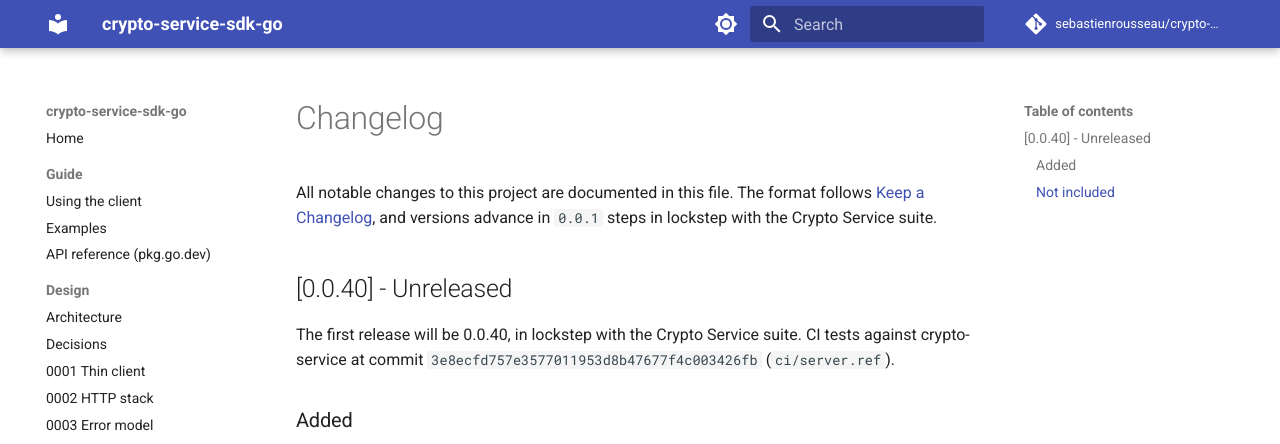
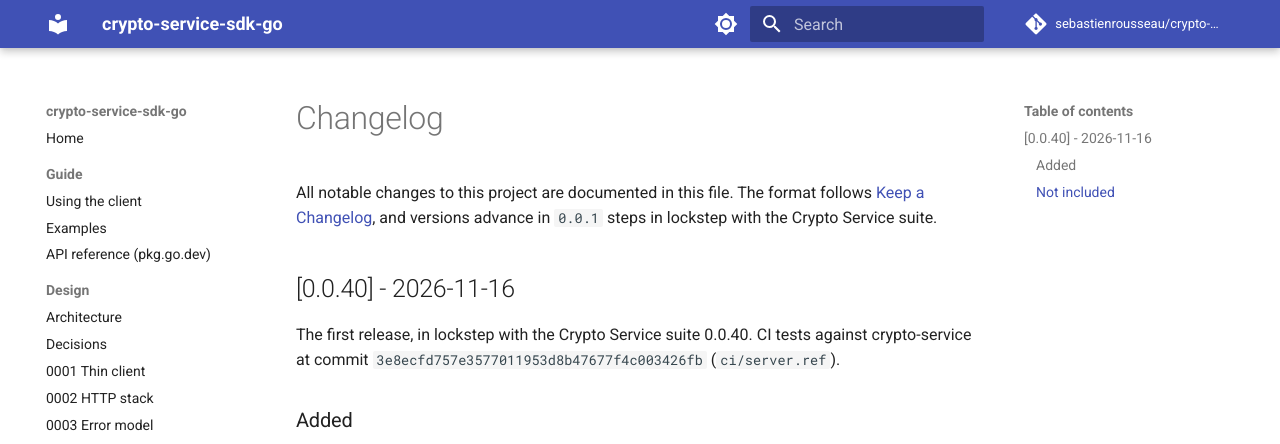
Before and after one commit to sebastienrousseau/crypto-service-sdk-go, an MkDocs documentation site: the page built from docs/project/changelog.md, in a window 1280 px wide and 1322 px high. Shown: the top 444 px of the window. Built offline with MkDocs 1.6.1 and Material for MkDocs 9.7.7, drawn with Linux system fonts in a browser that asks for light colours; comment, search, counter and statistics services are not loaded.

Commit message:
chore(release): date 0.0.40
Date the CHANGELOG heading 2026-11-16 and record date-released in
CITATION.cff. The tag run of the release workflow failed because
scripts/verify-release-versions --release wants a dated heading, not
"Unreleased".

Mark 0.0.40 as the current, supported release in the SECURITY.md and
SUPPORT.md tables, and drop the README note that the module has no
tagged release, since the re-tag publishes it to the module proxy.

---
THE ARCHITECT ᛫ Sebastien Rousseau ᛫ https://sebastienrousseau.com
THE ENGINE ᛞ EUXIS ᛫ Enterprise Unified Execution Intelligence System ᛫ https://euxis.co

Assisted-by: Claude Opus 5.5
Signed-off-by: Sebastien Rousseau <sebastienrousseau@users.noreply.github.com>

```diff
--- a/CHANGELOG.md
+++ b/CHANGELOG.md
@@ -7,10 +7,10 @@ format follows [Keep a Changelog](https://keepachangelog.com/en/1.1.0/),
 and versions advance in `0.0.1` steps in lockstep with the Crypto
 Service suite.
 
-## [0.0.40] - Unreleased
+## [0.0.40] - 2026-11-16
 
-The first release will be 0.0.40, in lockstep with the Crypto Service
-suite. CI tests against crypto-service at commit
+The first release, in lockstep with the Crypto Service suite 0.0.40.
+CI tests against crypto-service at commit
 `3e8ecfd757e3577011953d8b47677f4c003426fb` (`ci/server.ref`).
 
 ### Added
```
Also changed, not shown: README.md (+0 -6 lines), SECURITY.md (+1 -1 lines), SUPPORT.md (+1 -1 lines), 1 other file.
